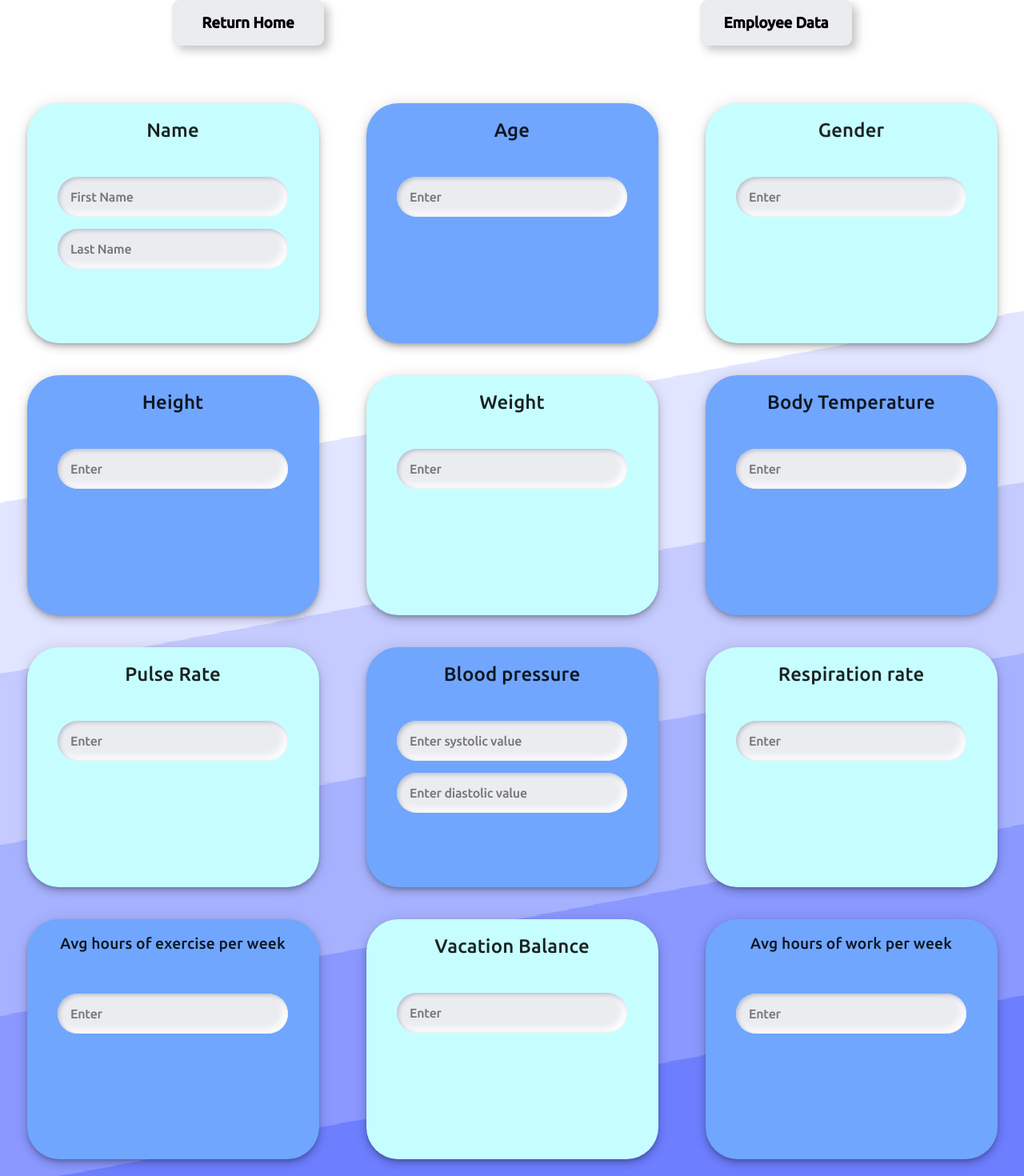
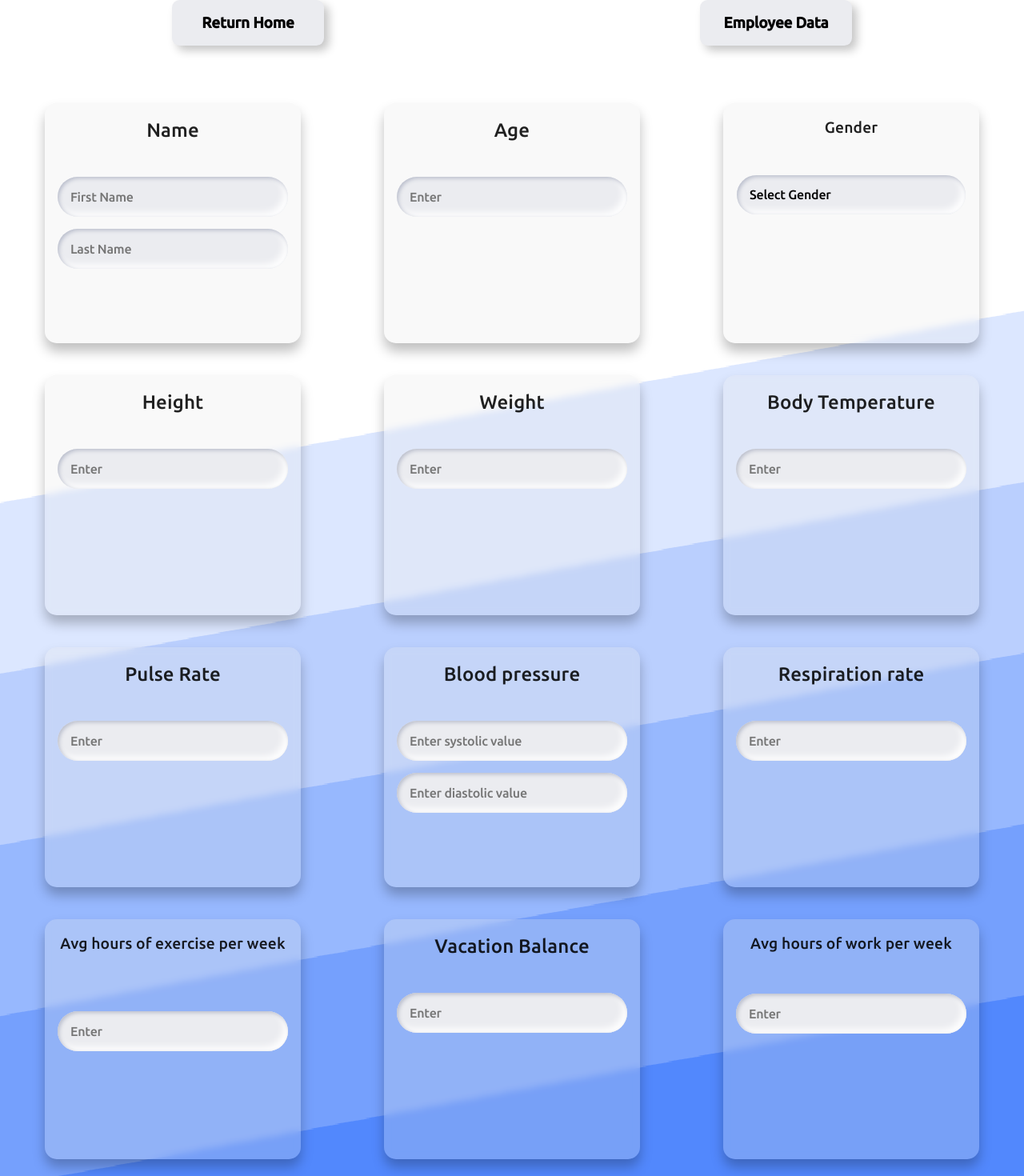
Before and after one commit to kfc0105/vendia-health-dashboard, a React (Create React App) app: page /addData in a window 1280 px wide. Shown: the part 120-1590 px from the top of the page at 80% size. Built offline with nearby package versions, Linux system fonts and the light colour scheme; what @vendia/client would draw is missing.

Commit message:
better cards 4 new emp

```diff
--- /dev/null
+++ b/src/NewEmployee/EmployeeCards.css
@@ -0,0 +1,10 @@
+.cardEmp {
+    width: 320px;
+    box-shadow: 0 10px 15px rgba(0, 0, 0, 0.25);
+    height: 300px;
+    border-radius: 15px;
+    backdrop-filter: blur(4px);
+    background-color: rgba(230, 230, 230, 0.25);
+
+
+}
--- a/src/NewEmployee/NewEmpStyle.css
+++ b/src/NewEmployee/NewEmpStyle.css
@@ -8,6 +8,26 @@ form {
   width: 320px;
   margin: 0 auto;
 }
+select {
+  padding: 16px;
+  width: 286px;
+
+
+  box-shadow: inset 2px 2px 5px #babecc, inset -5px -5px 10px #fff;
+  box-sizing: border-box;
+  transition: all 0.2s ease-in-out;
+  appearance: none;
+  -webkit-appearance: none;
+  border: 0;
+  outline: 0;
+  font-size: 16px;
+  border-radius: 320px;
+  padding: 16px;
+  background-color: #ebecf0;
+}
+
+
+
 button, input {
   border: 0;
   outline: 0;
--- a/src/NewEmployee/NewEmployee.js
+++ b/src/NewEmployee/NewEmployee.js
@@ -17,8 +17,9 @@ import DialogTitle from "@mui/material/DialogTitle";
 import Alert from '@mui/material/Alert';
 import Stack from '@mui/material/Stack';
 import { useAsync } from "react-async";
-import img from '../new_bg.svg'
+import img from '../bg_4_ne.svg'
 import ButtonStyle from './ButtonStyle.css'
+import EmployeeCards from './EmployeeCards.css'
 
 const { entities } = client;
 
@@ -241,15 +242,7 @@ function NewEmployee() {
           >
 
             <Grid item xs={12} md={6} lg={4}>
-              <Paper
-                sx={{
-                  height: 300,
-                  width: 365,
-                  backgroundColor: "#c6feff",
-                  borderRadius: 10,
-                }}
-                elevation={6}
-              >
+              <div class='cardEmp'>
                 <STYLE> Name </STYLE>
                 <br />
                 <form>
@@ -271,18 +264,10 @@ function NewEmployee() {
                     />
                   </label>
                 </form>
-              </Paper>
+              </div>
             </Grid>
             <Grid item xs={12} md={6} lg={4}>
-              <Paper
-                sx={{
-                  height: 300,
-                  width: 365,
-                  backgroundColor: "#70a6fd",
-                  borderRadius: 10,
-                }}
-                elevation={6}
-              >
+            <div class='cardEmp'>
                 <STYLE> Age </STYLE>
                 <br />
                 <form>
@@ -295,42 +280,24 @@ function NewEmployee() {
                     />
                   </label>
                 </form>
-              </Paper>
+                </div>
             </Grid>
             <Grid item xs={12} md={6} lg={4}>
-              <Paper
-                sx={{
-                  height: 300,
-                  width: 365,
-                  backgroundColor: "#c6feff",
-                  borderRadius: 10,
-                }}
-                elevation={6}
-              >
-                <STYLE> Gender </STYLE>
+            <div class='cardEmp'>
+                <STYLE_SL> Gender </STYLE_SL>
                 <br />
-                <form>
-                  <label>
-                    <input
-                      name='"genderID"'
-                      type="text"
-                      placeholder="Enter"
-                      onChange={handleChange}
-                    />
-                  </label>
-                </form>
-              </Paper>
+                <select name="gender" placeholder="Enter" onChange={handleChange}>
+                  <option value="" disabled selected style={{color: '#888888'}}>Select Gender</option>
+                  <option value="1">1</option>
+                  <option value="2">2</option>
+                  <option value="3">3</option>
+                  <option value="4">4</option>
+                  <option value="5">5</option>
+                </select>
+                </div>
             </Grid>
             <Grid item xs={12} md={6} lg={4}>
-              <Paper
-                sx={{
-                  height: 300,
-                  width: 365,
-                  backgroundColor: "#70a6fd",
-                  borderRadius: 10,
-                }}
-                elevation={6}
-              >
+            <div class='cardEmp'>
                 <STYLE> Height </STYLE>
                 <br />
                 <form>
@@ -343,18 +310,10 @@ function NewEmployee() {
                     />
                   </label>
                 </form>
-              </Paper>
+                </div>
             </Grid>
             <Grid item xs={12} md={6} lg={4}>
-              <Paper
-                sx={{
-                  height: 300,
-                  width: 365,
-                  backgroundColor: "#c6feff",
-                  borderRadius: 10,
-                }}
-                elevation={6}
-              >
+            <div class='cardEmp'>
                 <STYLE> Weight </STYLE>
                 <br />
                 <form>
@@ -367,18 +326,10 @@ function NewEmployee() {
                     />
                   </label>
                 </form>
-              </Paper>
+                </div>
             </Grid>
             <Grid item xs={12} md={6} lg={4}>
-              <Paper
-                sx={{
-                  height: 300,
-                  width: 365,
-                  backgroundColor: "#70a6fd",
-                  borderRadius: 10,
-                }}
-                elevation={6}
-              >
+            <div class='cardEmp'>
                 <STYLE> Body Temperature </STYLE>
                 <br />
                 <form>
@@ -391,18 +342,10 @@ function NewEmployee() {
                     />
                   </label>
                 </form>
-              </Paper>
+                </div>
             </Grid>
             <Grid item xs={12} md={6} lg={4}>
-              <Paper
-                sx={{
-                  height: 300,
-                  width: 365,
-                  backgroundColor: "#c6feff",
-                  borderRadius: 10,
-                }}
-                elevation={6}
-              >
+            <div class='cardEmp'>
                 <STYLE> Pulse Rate </STYLE>
                 <br />
                 <form>
@@ -415,18 +358,10 @@ function NewEmployee() {
                     />
                   </label>
                 </form>
-              </Paper>
+                </div>
             </Grid>
             <Grid item xs={12} md={6} lg={4}>
-              <Paper
-                sx={{
-                  height: 300,
-                  width: 365,
-                  backgroundColor: "#70a6fd",
-                  borderRadius: 10,
-                }}
-                elevation={6}
-              >
+            <div class='cardEmp'>
                 <STYLE> Blood pressure </STYLE>
                 <br />
                 <form>
@@ -447,18 +382,10 @@ function NewEmployee() {
                     />
                   </label>
                 </form>
-              </Paper>
+                </div>
             </Grid>
             <Grid item xs={12} md={6} lg={4}>
-              <Paper
-                sx={{
-                  height: 300,
-                  width: 365,
-                  backgroundColor: "#c6feff",
-                  borderRadius: 10,
-                }}
-                elevation={6}
-              >
+              <div class='cardEmp'>
                 <STYLE> Respiration rate </STYLE>
                 <br />
                 <form>
@@ -471,19 +398,10 @@ function NewEmployee() {
                     />
                   </label>
                 </form>
-              </Paper>
+                </div>
             </Grid>
             <Grid item xs={12} md={6} lg={4}>
-              <Paper
-                sx={{
-                  height: 300,
-                  width: 365,
-                  backgroundColor: "#70a6fd",
-                  borderRadius: 10,
-                  fontSize: 1,
-                }}
-                elevation={6}
-              >
+            <div class='cardEmp'>
                 <STYLE_SM2> Avg hours of exercise per week </STYLE_SM2>
                 <br />
                 <form>
@@ -496,18 +414,10 @@ function NewEmployee() {
                     />
                   </label>
                 </form>
-              </Paper>
+                </div>
             </Grid>
             <Grid item xs={12} md={6} lg={4}>
-              <Paper
-                sx={{
-                  height: 300,
-                  width: 365,
-                  backgroundColor: "#c6feff",
-                  borderRadius: 10,
-                }}
-                elevation={6}
-              >
+            <div class='cardEmp'>
                 <STYLE> Vacation Balance </STYLE>
                 <br />
                 <form>
@@ -520,18 +430,10 @@ function NewEmployee() {
                     />
                   </label>
                 </form>
-              </Paper>
+                </div>
             </Grid>
             <Grid item xs={12} md={6} lg={4}>
-              <Paper
-                sx={{
-                  height: 300,
-                  width: 365,
-                  backgroundColor: "#70a6fd",
-                  borderRadius: 10,
-                }}
-                elevation={6}
-              >
+            <div class='cardEmp'>
                 <STYLE_SM> Avg hours of work per week </STYLE_SM>
                 <br />
 
@@ -545,7 +447,7 @@ function NewEmployee() {
                     />
                   </label>
                 </form>
-              </Paper>
+                </div>
             </Grid>
           </Grid>
         </Box>
@@ -608,6 +510,15 @@ const STYLE_SM2 = styledComp.div`
     font-size: 1.2rem;
 `;
 
+
+const STYLE_SL = styledComp.div`
+    padding-top: 1rem;
+    padding-bottom: 1.31rem;
+    text-align: center;
+    font-family: 'Ubuntu', sans-serif;
+    font-size: 1.2rem;
+`;
+
 const MARGINS = styledComp.div`
     margin-right: 1.5rem;
     margin-left: 1.5rem;
```
Also changed, not shown: src/bg_4_ne.svg (added).
